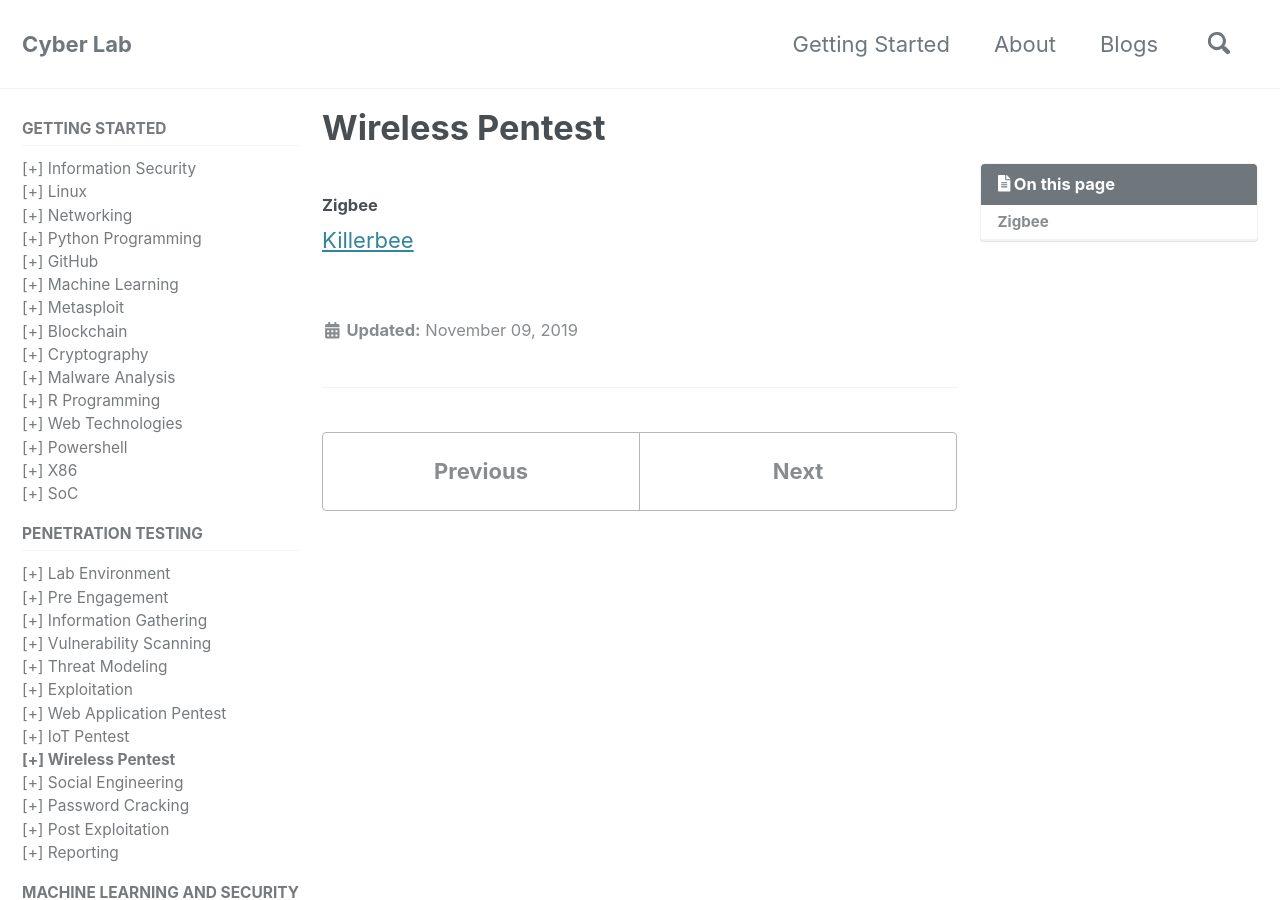
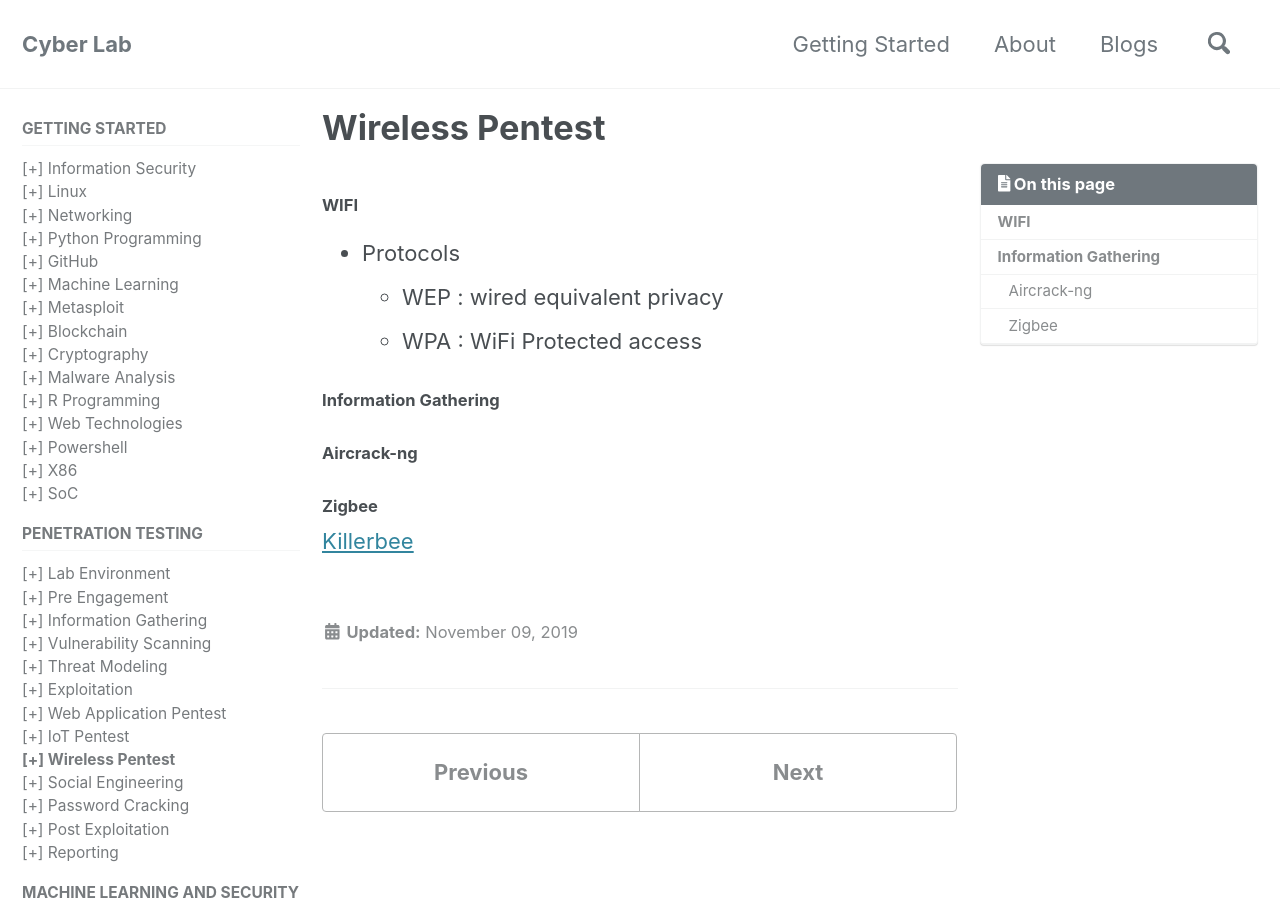
Before and after one commit to mohareti/cyberlab, a Jekyll site: the page built from _pentest/08_wireless-pentest.md, in a window 1280 px wide and 900 px high. Built offline with Jekyll 4.4.1, drawn with Linux system fonts in a browser that asks for light colours; cached includes are drawn as plain includes; nearby versions of some CDN libraries.

Commit message:
Update 08_wireless-pentest.md

```diff
--- a/_pentest/08_wireless-pentest.md
+++ b/_pentest/08_wireless-pentest.md
@@ -3,6 +3,12 @@ title: "Wireless Pentest"
 permalink: /pentest/08_wireless-pentest/
 toc: true
 ---
+#### WIFI
+- Protocols
+  - WEP : wired equivalent privacy
+  - WPA : WiFi Protected access
 
+#### Information Gathering
+##### Aircrack-ng
 ##### Zigbee
 [Killerbee](https://github.com/riverloopsec/killerbee)
```
